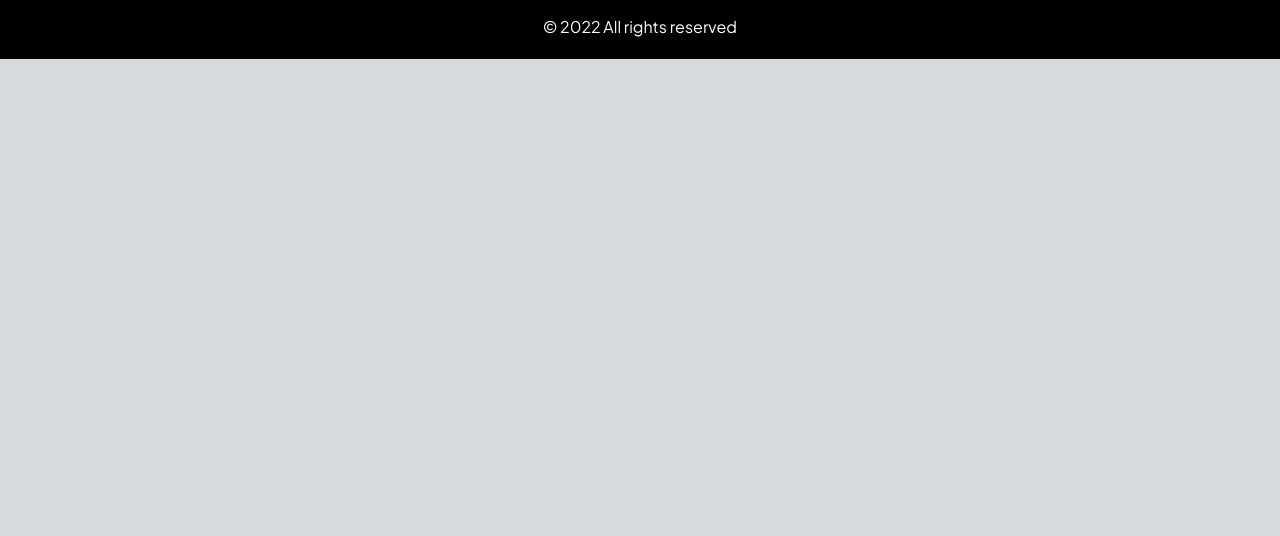
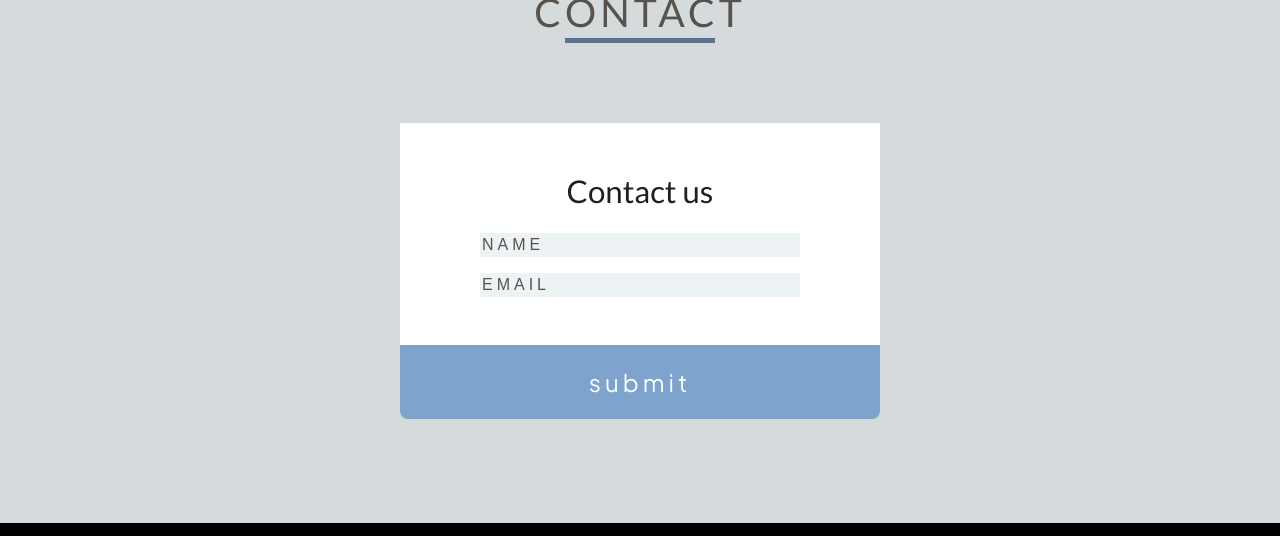
Before and after one commit to KhalidAhmedSaleh/Tour-company, a plain HTML site: page index.html in a window 1280 px wide. Shown: the part 3427-3963 px from the top of the page. Before the commit the page ends 3486 px from the top, so only its background shows below. Drawn offline with Linux system fonts and the light colour scheme.

Commit message:
Add contact form

```diff
--- a/Css/styles.css
+++ b/Css/styles.css
@@ -384,3 +384,68 @@ a {
   text-align: center;
   margin-top: 1rem;
 }
+
+/* Contact */
+
+.contact-form-container {
+  background-color: var(--clr-white);
+  height: 30vh;
+  width: 30rem;
+  margin: 0 auto;
+  margin-bottom: 10rem;
+  margin-top: 5rem;
+}
+
+.email,
+.name {
+  background-color: var(--clr-background-0);
+  border-color: transparent;
+  letter-spacing: var(--spacing);
+  text-transform: uppercase;
+  height: 1.5rem;
+  width: 20rem;
+}
+
+.name {
+  margin-bottom: 1rem;
+}
+
+.email::placeholder,
+.name::placeholder {
+  font-size: 1rem;
+  color: var(--clr-grey-200);
+  text-transform: uppercase;
+  letter-spacing: var(--spacing);
+}
+
+.contact-form {
+  display: grid;
+  justify-content: center;
+}
+
+.form-title {
+  color: var(--clr-grey-700);
+  text-align: center;
+}
+
+.submit-btn {
+  background-color: var(--clr-primary-0);
+  width: 30rem;
+  text-align: center;
+  margin-top: 3rem;
+  border-top-left-radius: 0;
+  border-top-right-radius: 0;
+  color: var(--clr-white);
+  transition: var(--transition);
+}
+
+.submit-btn:hover {
+  background-color: var(--clr-primary-300);
+}
+
+.contact-title {
+  text-align: center;
+  text-transform: uppercase;
+  color: var(--clr-grey-200);
+  letter-spacing: var(--spacing);
+}
--- a/index.html
+++ b/index.html
@@ -139,6 +139,20 @@
       </section>
     </section>
     <!-- End of services -->
+    <!-- Contact form -->
+    <h2 class="contact-title">contact</h2>
+    <div class="underline title-underline"></div>
+    <section class="contact-form-container">
+      <form class="contact-form">
+        <h3 class="form-title">Contact us</h3>
+        <input type="text" class="name" placeholder="name" />
+        <input type="email" class="email" placeholder="email" />
+      </form>
+      <div class="btn-container">
+        <a class="btn submit-btn">submit</a>
+      </div>
+    </section>
+    <!-- End of contact form -->
     <!-- Footer -->
     <div class="footer">
       <ul class="icons">
@@ -150,6 +164,7 @@
       <p class="footer-text">© 2022 All rights reserved</p>
     </div>
     <!-- End of footer -->
+
     <!-- Javascript file -->
     <script src="./script.js"></script>
     <!-- End of javascript file -->
```
